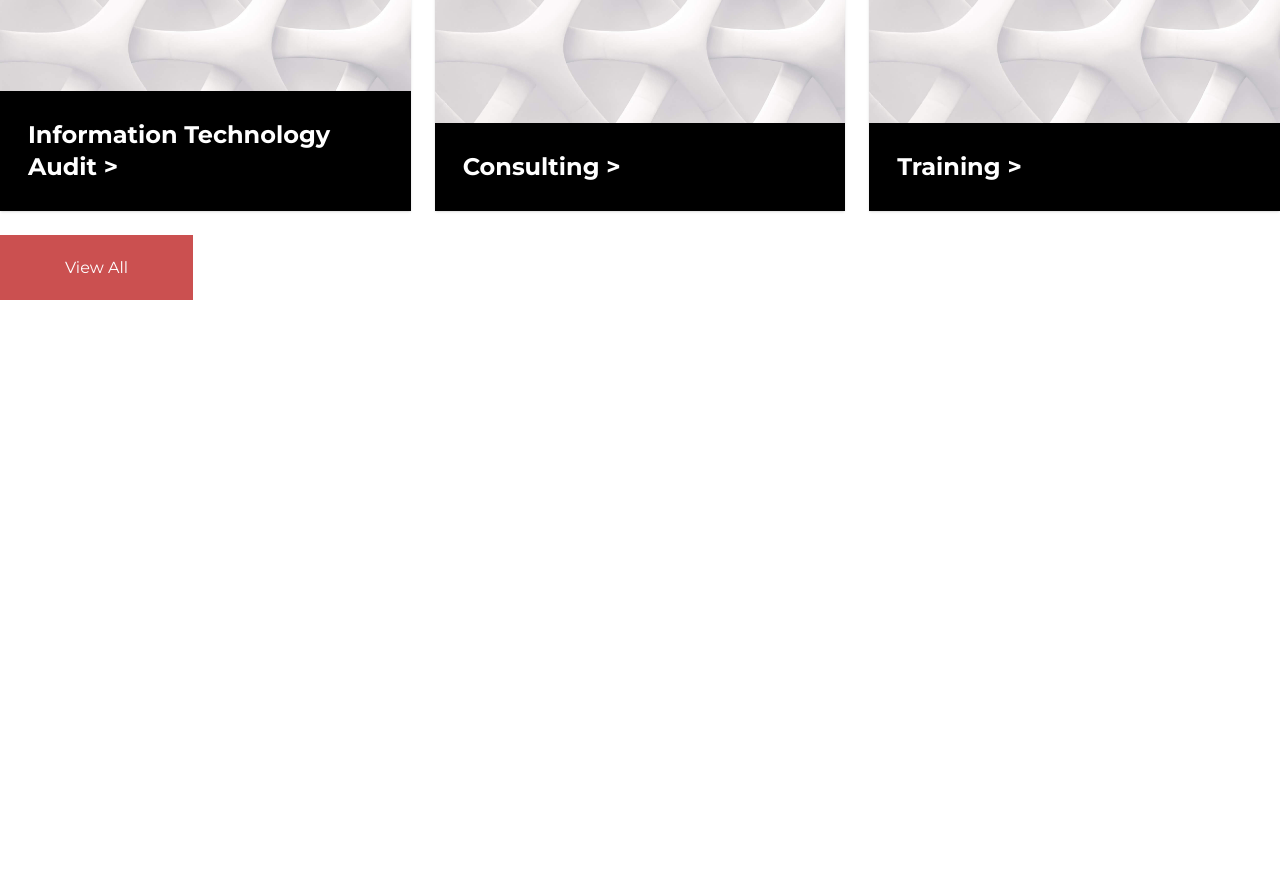
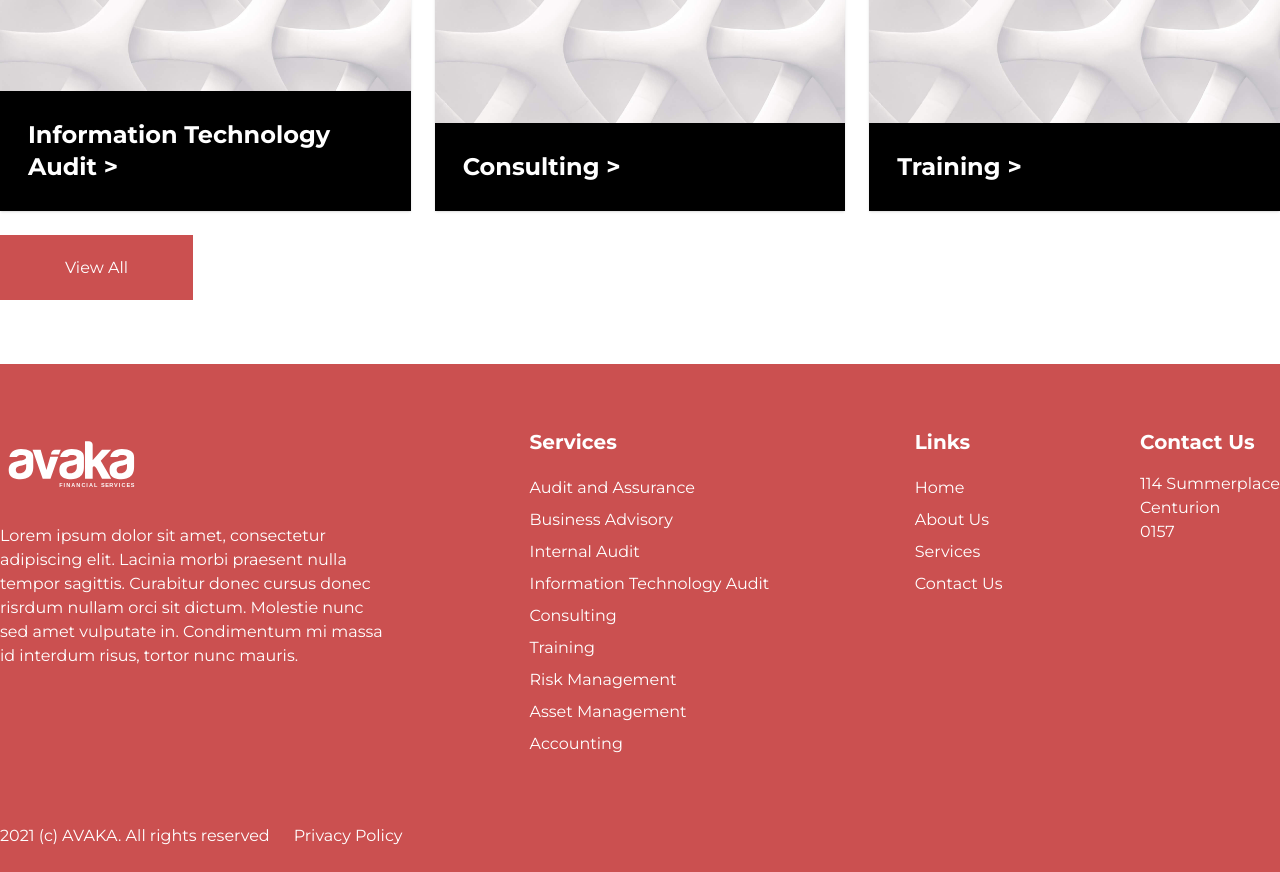
Before and after one commit to princeradebe/avaka, a website: page public/index.html in a window 1280 px wide. Shown: the part 2030-2902 px from the top of the page. Before the commit the page ends 2330 px from the top, so only its background shows below. Drawn offline with Linux system fonts and the light colour scheme.

Commit message:
Adds Footer

```diff
--- a/public/index.html
+++ b/public/index.html
@@ -66,7 +66,7 @@
       <section title="Services" class="container mx-auto">
           <div class="w-[408px] h-[97px] bg-[#CB5050] text-3xl font-bold text-white text-center flex items-center justify-center -mt-12 mb-12">OUR SERVICES</div>
         <div class="grid grid-cols-3 gap-6">
-            <div class="flex flex-col-reverse  h-[460px] shadow hover:scale-105 transition duration-700 ease-in-out rounded-sm bg-hero-pattern bg-cover " >
+            <div class="flex flex-col-reverse  h-[460px] shadow hover:scale-105 transition duration-700 ease-in-out rounded-sm bg-service-assurance bg-cover" >
                 <a href="" class="card__link"> Audit & Assurance ></a>
             </div>
             <div class="flex flex-col-reverse h-[460px] shadow hover:scale-105 transition duration-700 ease-in-out rounded-sm bg-hero-pattern bg-cover">
@@ -87,5 +87,53 @@
         </div>
         <button class="w-[193px] h-[65px] bg-[#CB5050] hover:bg-[#ab2a2a] text-white mt-6 transition duration-300 ease-in-out">View All</button>
       </section>
+      <footer class=" bg-[#CB5050] mt-16">
+          <div class="container mx-auto pt-16">
+                <div class="flex justify-between">
+                    <div class="flex flex-col">
+                        <div>
+                            <img src="./assets/logo-white.svg" alt="logo" class="w-36">
+                        </div>
+                        <p class="text-white w-96 mt-6">
+                            Lorem ipsum dolor sit amet, consectetur adipiscing elit. Lacinia morbi praesent nulla tempor sagittis. Curabitur donec cursus donec risrdum nullam orci sit dictum. Molestie nunc sed amet vulputate in. Condimentum mi massa id interdum risus, tortor nunc mauris.
+                        </p>
+                    </div>
+
+                    <div class="text-white">
+                        <h3 class="font-bold text-xl mb-4 pl-2">Services</h3>
+                        <ul>
+                            <li><a href="" class="hover:bg-black py-1 pl-2 block">Audit and Assurance</a></li>
+                            <li><a href="" class="hover:bg-black py-1 pl-2 block">Business Advisory</a></li>
+                            <li><a href="" class="hover:bg-black py-1 pl-2 block">Internal Audit </a></li>
+                            <li><a href="" class="hover:bg-black py-1 pl-2 block">Information Technology Audit</a></li>
+                            <li><a href="" class="hover:bg-black py-1 pl-2 block">Consulting</a></li>
+                            <li><a href="" class="hover:bg-black py-1 pl-2 block">Training</a></li>
+                            <li><a href="" class="hover:bg-black py-1 pl-2 block">Risk Management</a></li>
+                            <li><a href="" class="hover:bg-black py-1 pl-2 block">Asset Management</a></li>
+                            <li><a href="" class="hover:bg-black py-1 pl-2 block">Accounting</a></li>
+                        </ul>
+                    </div>
+                    <div class="text-white">
+                        <h3 class="font-bold text-xl mb-4 pl-2">Links</h3>
+                        <ul>
+                            <li><a href="" class="hover:bg-black py-1 pl-2 block">Home</a></li>
+                            <li><a href="" class="hover:bg-black py-1 pl-2 block">About Us</a></li>
+                            <li><a href="" class="hover:bg-black py-1 pl-2 block">Services</a></li>
+                            <li><a href="" class="hover:bg-black py-1 pl-2 block">Contact Us</a></li>
+                        </ul>
+                    </div>
+                    <div class="text-white">
+                        <h3 class="font-bold text-xl mb-4">Contact Us</h3>
+                        <p>114 Summerplace</p>
+                        <p>Centurion</p>
+                        <p>0157</p>
+                    </div>
+                </div>
+          <div class="flex mt-16 pb-6" title="footer copyright text">
+              <p class="text-white mr-6">2021 (c) AVAKA. All rights reserved</p>
+             <a href="" class="text-white" > Privacy Policy</a>
+          </div>
+        </div>
+      </footer>
   </body>
 </html>
--- a/tailwind.config.js
+++ b/tailwind.config.js
@@ -9,6 +9,7 @@ module.exports = {
       },
       backgroundImage: (theme) => ({
         "hero-pattern": "url('/public/assets/bg.jpg')",
+        "service-assurance": "url('/public/assets/assurance.png')",
       }),
     },
   },
```
Also changed, not shown: public/assets/assurance.png (added), public/assets/logo-white.svg (added), public/output.css.
